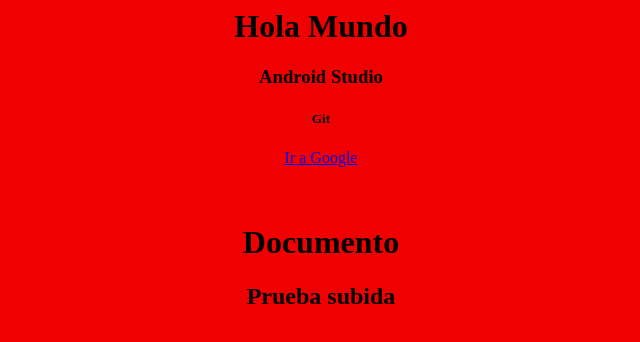
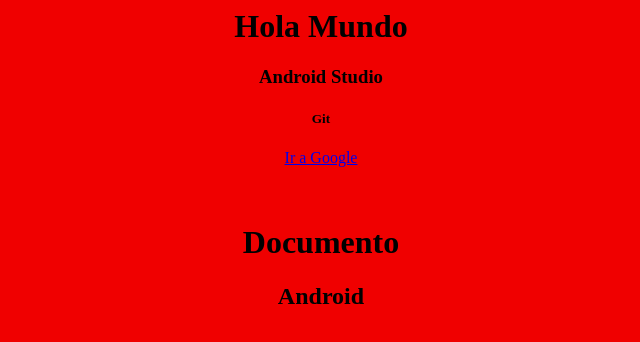
Before and after one commit to lizarragadev/DemoGit, a plain HTML site: page index.html in a window 1280 px wide. Shown: the whole page, without its empty margins (319-959 px from the left). Drawn offline with Linux system fonts and the light colour scheme.

Commit message:
Cambios en textos

```diff
--- a/index.html
+++ b/index.html
@@ -15,7 +15,7 @@
 		<br><br><br>
 		<h1>Documento</h1>
 
-		<h2>Prueba subida</h2>
+		<h2>Android</h2>
 	</center>
 
 </body>
```
